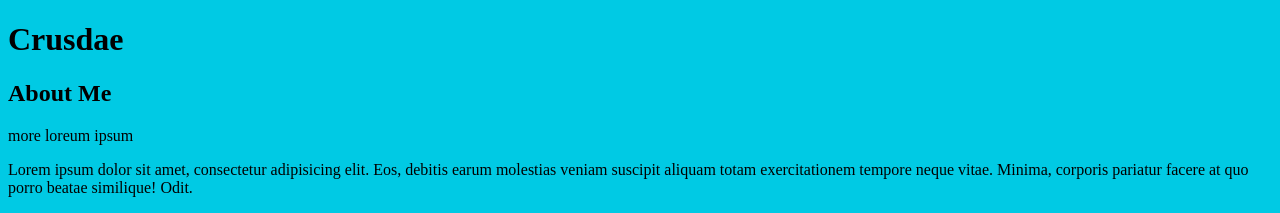
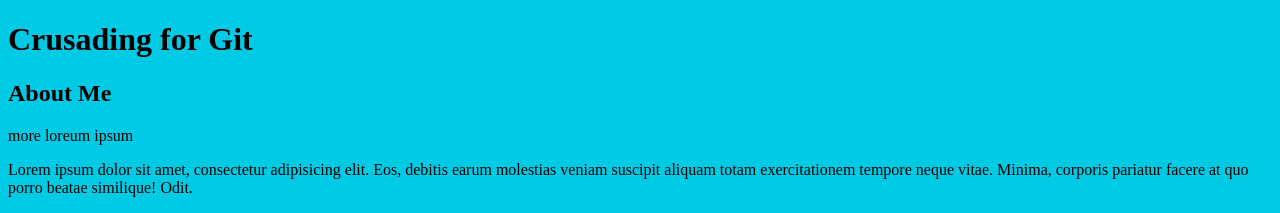
Before and after one commit to JJLovin/git-intro, a plain HTML site: page index.html in a window 1280 px wide. Shown: the top 213 px of the page. Drawn offline with Linux system fonts and the light colour scheme.

Commit message:
Crusade for Git

```diff
--- a/index.html
+++ b/index.html
@@ -10,7 +10,7 @@
 <body>
 
     <header>
-        <h1>Crusdae</h1>
+        <h1>Crusading for Git</h1>
     </header>
 
     <div class="container">
```
